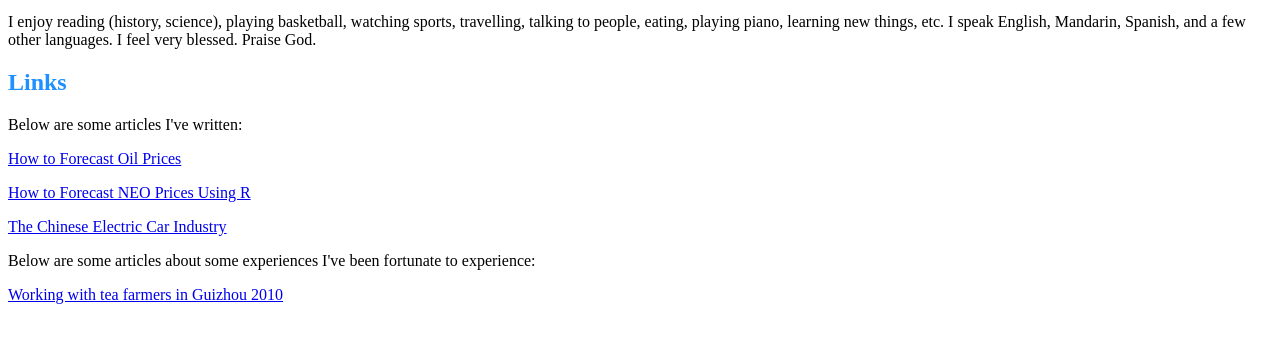
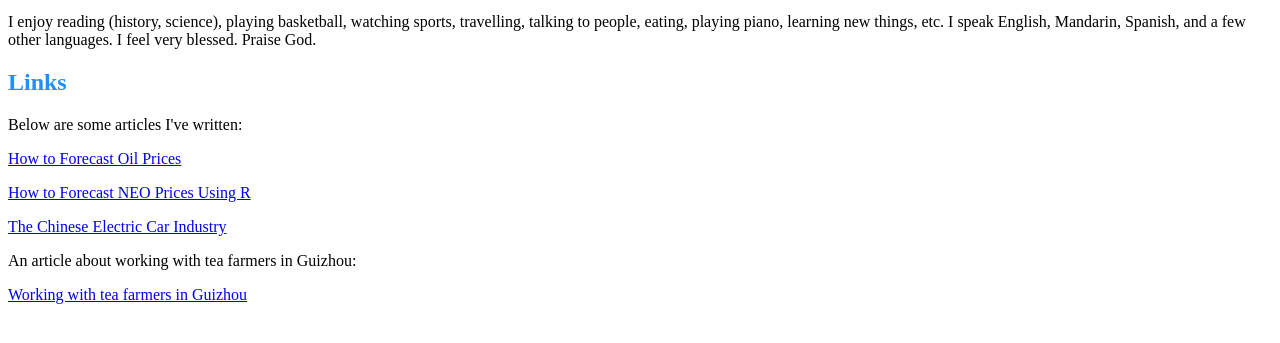
Before and after one commit to robliou/github.io, a plain HTML site: page index.html in a window 1280 px wide. Shown: the part 101-444 px from the top of the page. Drawn offline with Linux system fonts and the light colour scheme.

Commit message:
Update index.html

```diff
--- a/index.html
+++ b/index.html
@@ -24,11 +24,11 @@
 
         </div>
 
-        <p> Below are some articles about some experiences I've been fortunate to experience:
+        <p> An article about working with tea farmers in Guizhou:
             </p>
             <div class = "link">
 
-                <a href= "https://wdi.umich.edu/news/wdi-alum-how-a-career-in-china-began-over-tea/"> Working with tea farmers in Guizhou 2010 </a> <p> </p>
+                <a href= "https://wdi.umich.edu/news/wdi-alum-how-a-career-in-china-began-over-tea/"> Working with tea farmers in Guizhou </a> <p> </p>
 
             </div>
 
```
